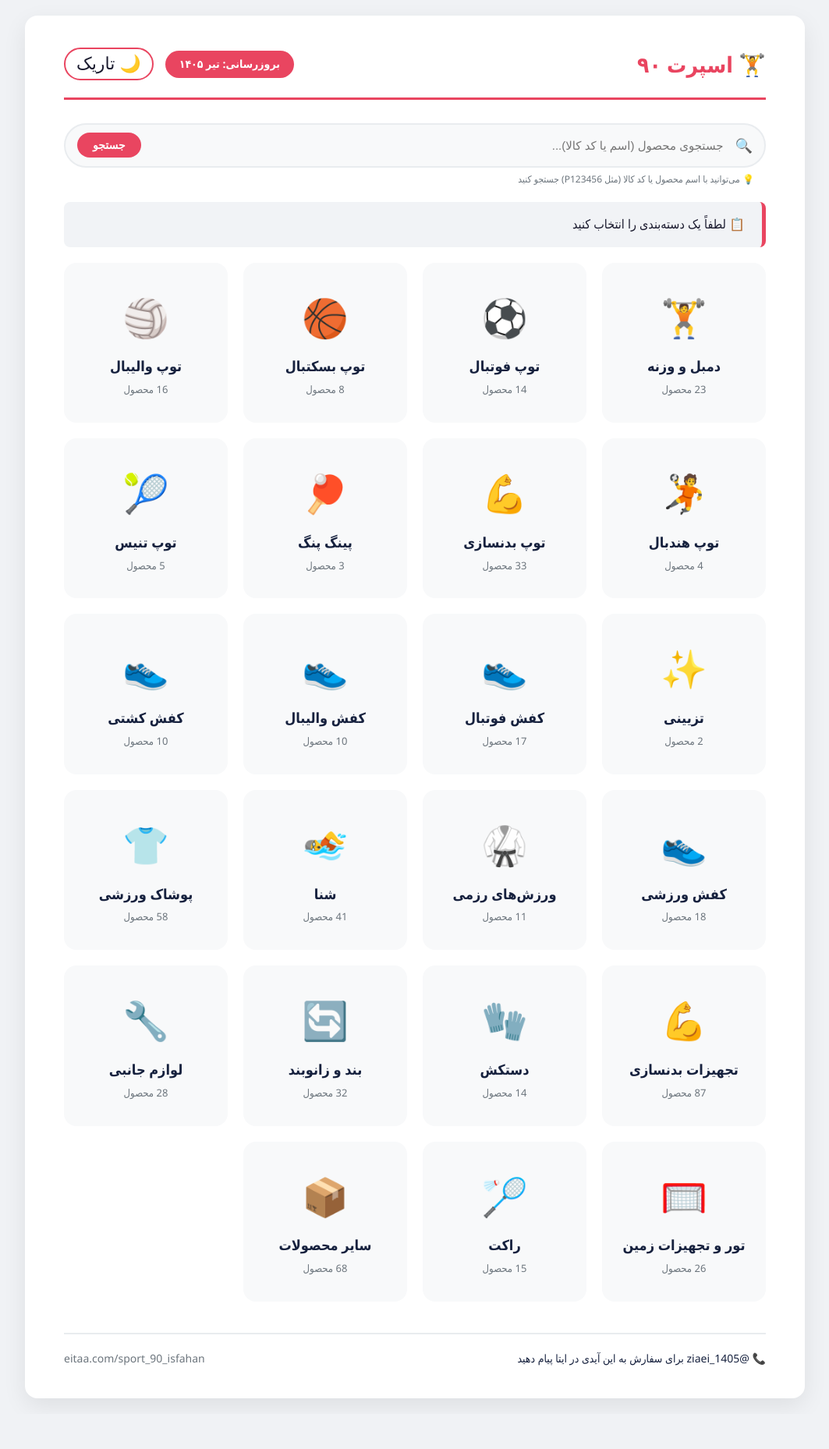
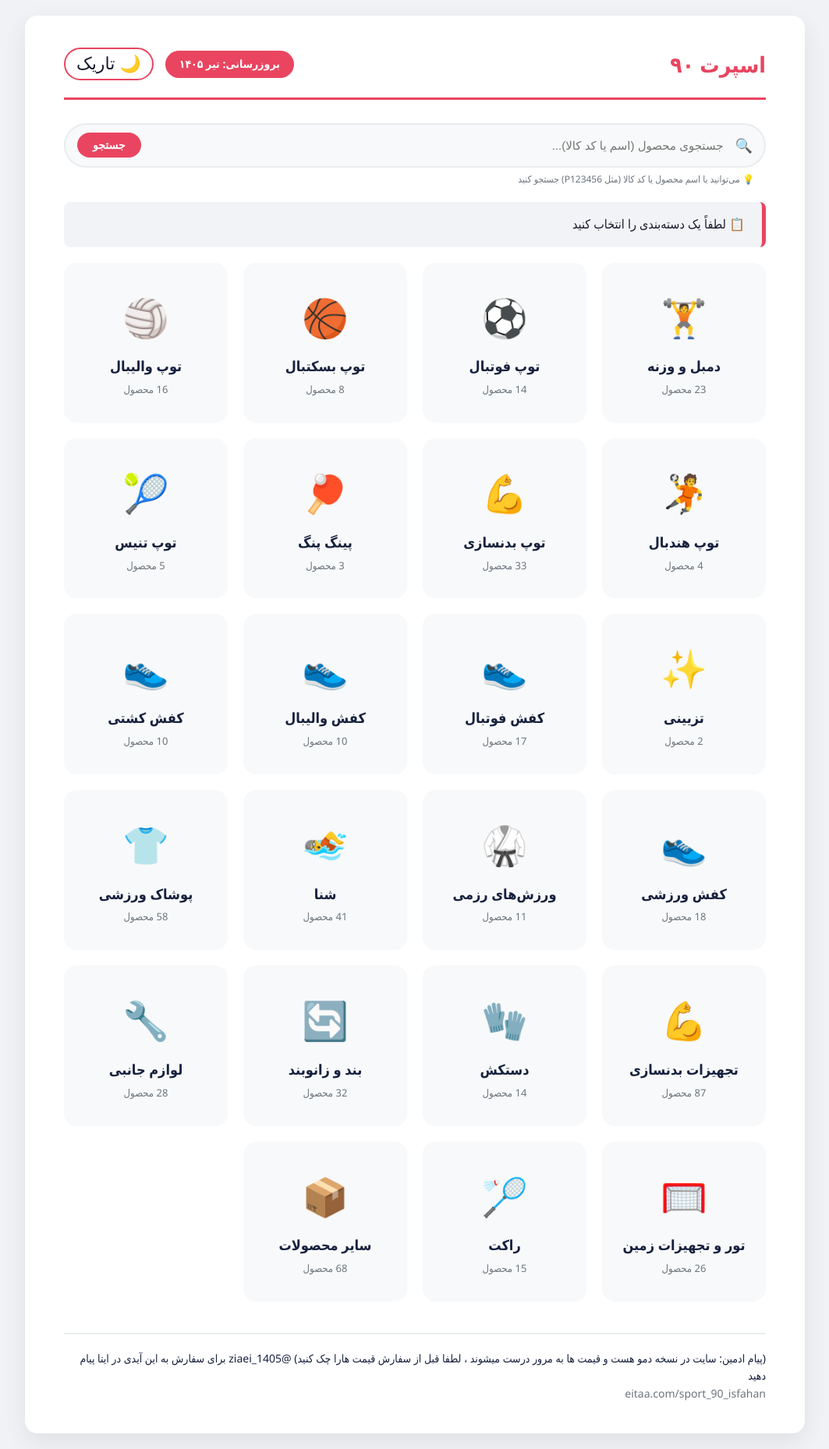
Before and after one commit to Asadix85/sport90Isf, a plain HTML site: page index.html in a window 1280 px wide. Shown: the whole page at 78% size, without its empty margins (108-1171 px from the left). Before the commit the page ends 1813 px from the top, so only its background shows below. Drawn offline with Linux system fonts and the light colour scheme.

Commit message:
Update index.html

```diff
--- a/index.html
+++ b/index.html
@@ -12,7 +12,7 @@
 
     <!-- ===== هدر ===== -->
     <div class="header">
-        <h1>🏋️ <span>اسپرت ۹۰</span></h1>
+        <h1> <span>اسپرت ۹۰</span></h1>
         <div class="header-actions">
             <div class="badge">بروزرسانی: تیر ۱۴۰۵</div>
             <button class="theme-toggle" id="themeToggle">
@@ -101,7 +101,7 @@
 
     <!-- ===== فوتر ===== -->
     <div class="footer">
-        <span class="contact">📞 @ziaei_1405  برای سفارش به این آیدی در ایتا پیام دهید</span>
+        <span class="contact">(پیام ادمین: سایت در نسخه دمو هست و قیمت ها به مرور درست میشوند ، لطفا قبل از سفارش قیمت هارا چک کنید) @ziaei_1405  برای سفارش به این آیدی در ایتا پیام دهید</span>
         <span>eitaa.com/sport_90_isfahan</span>
     </div>
 
```
